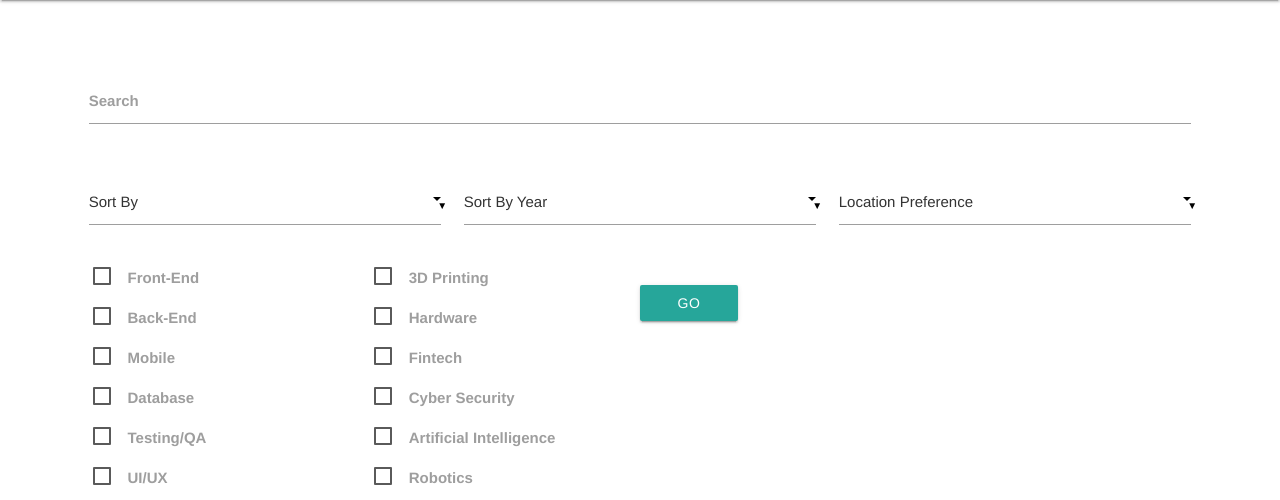
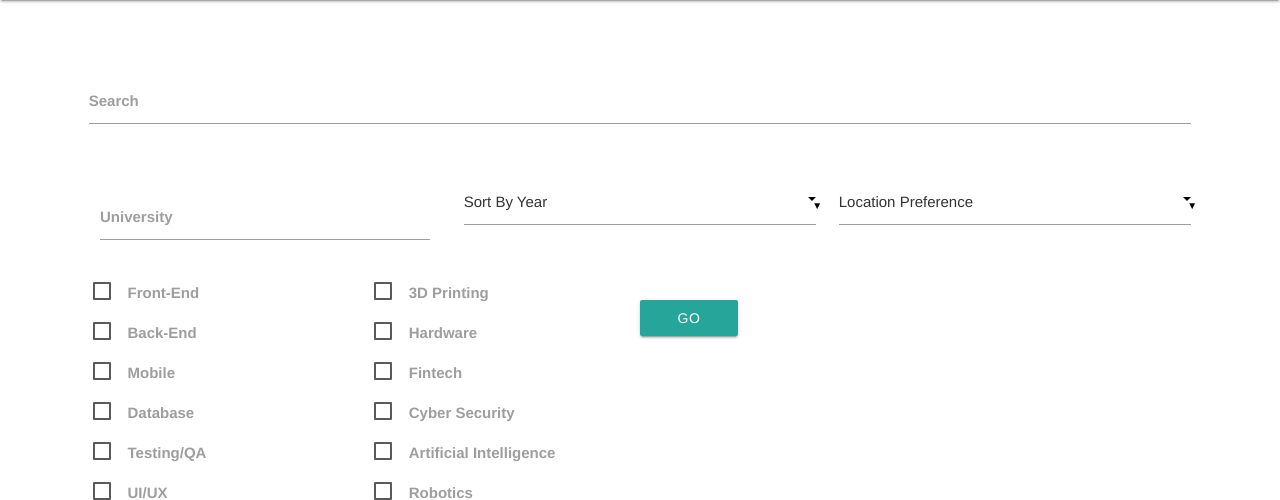
Before and after one commit to Lucytheanimefan/KACdatabase, a Flask app: page / in a window 1280 px wide. Shown: the part 64-564 px from the top of the page. Run offline with Flask 2, Linux system fonts and the light colour scheme; some libraries are stand-ins or nearby versions; some web fonts are replaced.

Commit message:
Search by school, a bit buggy

```diff
--- a/app.py
+++ b/app.py
@@ -32,7 +32,7 @@ def home():
 def search():
 	global db
 	print "Search year: "+request.json["year"]
-	data = searchWithQuery(request.json["year"], request.json["interests"], request.json["location"], request.json["word"])
+	data = searchWithQuery(request.json["year"], request.json["interests"], request.json["location"], request.json["word"],request.json["university"])
 	return jsonify(result = data)
 
 '''
--- a/static/js/script.js
+++ b/static/js/script.js
@@ -23,8 +23,10 @@ var checkBoxValues = [];
 $('#go').click(function() {
     $("#results").empty();
     var locationPref="";
+    var university = "";
     var sortBy = $('#sortBy').val();
     var sortByYear = $('#sortByYear').val();
+    university = $("#university").val();
     locationPref = $("#sortByLocation").val();
     if (sortByYear == null){
         sortByYear="";
@@ -35,7 +37,7 @@ $('#go').click(function() {
     console.log(checkBoxValues)
     spinner = new Spinner(opts).spin(target);
     console.log(sortByYear);
-    var query = createQuery(sortBy, sortByYear, checkBoxValues, locationPref, word);
+    var query = createQuery(sortBy, sortByYear, checkBoxValues, locationPref, word, university);
     getpostdata(query);
 
     //console.log(checkBoxValues);
@@ -50,8 +52,8 @@ function getCheckedBoxes() {
     });
 }
 
-function createQuery(sortBy, year, interests, location, word) {
-    var query = { "sortBy": sortBy, "year": year, "interests": interests, "location":location, "word":word };
+function createQuery(sortBy, year, interests, location, word, university) {
+    var query = { "sortBy": sortBy, "year": year, "interests": interests, "location":location, "word":word,"university":university };
     return query;
 }
 
--- a/templates/search.html
+++ b/templates/search.html
@@ -8,16 +8,11 @@
     </div>
     <div class='row'>
         <div class="input-field col s4">
-            <select id="sortBy">
-                <option value="" disabled selected>Sort By</option>
-                <option value="firstname">First Name</option>
-                <option value="lastname">Last Name</option>
-                <option value="year">Year</option>
-                <option value="location">Location Preference</option>
-                <option value="school">School</option>
-            </select>
+            <div class="input-field col s12">
+                <input id="university" type="text" class="validate">
+                <label for="university">University</label>
+            </div>
         </div>
-
         <div class="input-field col s4">
             <select id="sortByYear">
                 <option value=" " disabled selected>Sort By Year</option>
@@ -27,7 +22,6 @@
                 <option value="2018">2018</option>
             </select>
         </div>
-
         <div class="input-field col s4">
             <select id="sortByLocation">
                 <option value=" " disabled selected>Location Preference</option>
@@ -36,58 +30,57 @@
                 <option value="Raleigh-Durham">Raleigh-Durham</option>
             </select>
         </div>
-
     </div>
     <div class="checkboxes">
         <div class='col-md-3'>
             <p>
-                <input class = "check" type="checkbox" value="frontend" id="frontend" />
+                <input class="check" type="checkbox" value="frontend" id="frontend" />
                 <label for="frontend">Front-End</label>
             </p>
             <p>
-                <input class = "check" type="checkbox" value="backend" id="backend" />
+                <input class="check" type="checkbox" value="backend" id="backend" />
                 <label for="backend">Back-End</label>
             </p>
             <p>
-                <input class = "check" type="checkbox" value="mobile" class="filled-in" id="mobile" />
+                <input class="check" type="checkbox" value="mobile" class="filled-in" id="mobile" />
                 <label for="mobile">Mobile</label>
             </p>
             <p>
-                <input class = "check" type="checkbox" value="database" id="database" />
+                <input class="check" type="checkbox" value="database" id="database" />
                 <label for="database">Database</label>
             </p>
             <p>
-                <input class = "check" type="checkbox" value="testing_qa" id="testing_qa" />
+                <input class="check" type="checkbox" value="testing_qa" id="testing_qa" />
                 <label for="testing_qa">Testing/QA</label>
             </p>
             <p>
-                <input class = "check" type="checkbox" value="ui_ux" id="ui_ux" />
+                <input class="check" type="checkbox" value="ui_ux" id="ui_ux" />
                 <label for="ui_ux">UI/UX</label>
             </p>
         </div>
         <div class='col-md-3'>
             <p>
-                <input class = "check" type="checkbox" value="3dprinting" id="3dprinting" />
+                <input class="check" type="checkbox" value="3dprinting" id="3dprinting" />
                 <label for="3dprinting">3D Printing</label>
             </p>
             <p>
-                <input class = "check" type="checkbox" value="hardware" id="hardware" />
+                <input class="check" type="checkbox" value="hardware" id="hardware" />
                 <label for="hardware">Hardware</label>
             </p>
             <p>
-                <input class = "check" type="checkbox" value="fintech" id="fintech" />
+                <input class="check" type="checkbox" value="fintech" id="fintech" />
                 <label for="fintech">Fintech</label>
             </p>
             <p>
-                <input class = "check" type="checkbox" value="cyber_security" id="cyber_security" />
+                <input class="check" type="checkbox" value="cyber_security" id="cyber_security" />
                 <label for="cyber_security">Cyber Security</label>
             </p>
             <p>
-                <input class = "check" type="checkbox" value="AI" id="AI" />
+                <input class="check" type="checkbox" value="AI" id="AI" />
                 <label for="AI">Artificial Intelligence</label>
             </p>
             <p>
-                <input class = "check" type="checkbox" value="robotics" id="robotics" />
+                <input class="check" type="checkbox" value="robotics" id="robotics" />
                 <label for="robotics">Robotics</label>
             </p>
         </div>
```
Also changed, not shown: queries.py (+9 -3 lines), 1 other file.
